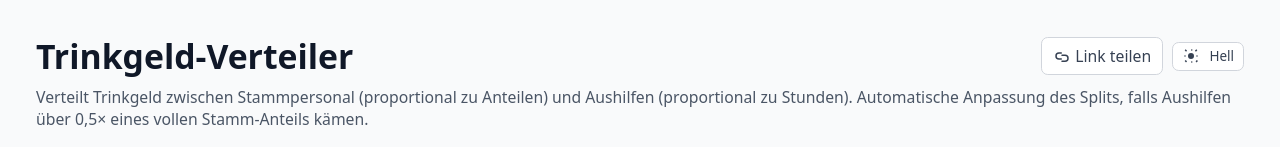
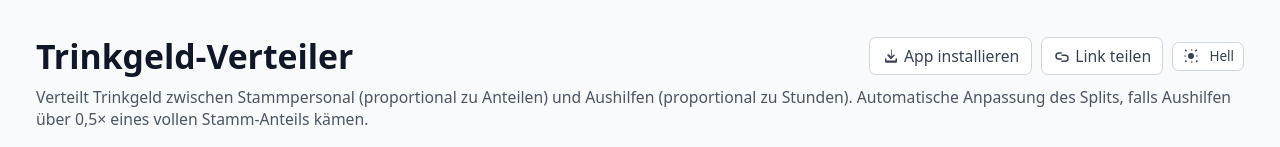
Before and after one commit to gorferma/trinkgeld-verteiler, a React (Vite) app: page / in a window 1280 px wide. Shown: the top 147 px of the page. Built offline with nearby package versions, Linux system fonts and the light colour scheme.

Commit message:
feat(pwa): desktop install help popover when no prompt is available (Chrome/Edge/Safari guidance)

```diff
--- a/src/App.tsx
+++ b/src/App.tsx
@@ -488,6 +488,7 @@ export default function App() {
   const [isStandalone, setIsStandalone] = useState<boolean>(false)
   const [showIosHelp, setShowIosHelp] = useState(false)
   const [installNotified, setInstallNotified] = useState(false)
+  const [showDesktopHelp, setShowDesktopHelp] = useState(false)
 
   useEffect(() => {
     const onBip = (e: Event) => {
@@ -513,7 +514,9 @@ export default function App() {
   }, [])
 
   const isIOS = () => /iPad|iPhone|iPod/.test(navigator.userAgent) && !(window as any).MSStream
-  const canShowInstall = !isStandalone && (installEvent !== null || isIOS())
+  const isMacSafari = () => /Macintosh;.*Mac OS X/.test(navigator.userAgent) && /Safari\//.test(navigator.userAgent) && !/Chrome\//.test(navigator.userAgent)
+  const isChromiumDesktop = () => /Windows|Linux|Macintosh/.test(navigator.userAgent) && (/Chrome\//.test(navigator.userAgent) || /Edg\//.test(navigator.userAgent))
+  const canShowInstall = !isStandalone && (installEvent !== null || isIOS() || isChromiumDesktop() || isMacSafari())
 
   async function handleInstallClick() {
     if (installEvent) {
@@ -528,10 +531,12 @@ export default function App() {
       } catch {/* ignore */}
       return
     }
-    // iOS: show help bubble
+    // Guidance per platform when no prompt available
     if (isIOS()) {
       setShowIosHelp(v => !v)
+      return
     }
+    setShowDesktopHelp(v => !v)
   }
 
   return (
@@ -552,6 +557,31 @@ export default function App() {
                 </svg>
                 <span>App installieren</span>
               </button>
+              {showDesktopHelp && !isIOS() && (
+                <div className="absolute right-0 mt-1 w-72 rounded-md border border-gray-300 dark:border-gray-700 bg-white dark:bg-gray-900 text-xs p-3 shadow z-50">
+                  <div className="font-medium mb-1">Auf Desktop installieren</div>
+                  {isChromiumDesktop() && (
+                    <ol className="list-decimal ml-4 space-y-1 text-gray-700 dark:text-gray-200">
+                      <li>In der Adressleiste auf das Installations‑Symbol klicken</li>
+                      <li>„Installieren“ bestätigen</li>
+                    </ol>
+                  )}
+                  {isMacSafari() && (
+                    <ol className="list-decimal ml-4 space-y-1 text-gray-700 dark:text-gray-200">
+                      <li>Menü „Ablage“ öffnen</li>
+                      <li>„Zum Dock hinzufügen…“ wählen</li>
+                      <li>Bestätigen</li>
+                    </ol>
+                  )}
+                  {!isChromiumDesktop() && !isMacSafari() && (
+                    <div className="text-gray-700 dark:text-gray-200">Dein Browser unterstützt evtl. keine PWA‑Installation. Nutze Chrome/Edge (Windows/Linux/macOS) oder Safari (macOS).</div>
+                  )}
+                  <button
+                    className="mt-2 text-emerald-700 dark:text-emerald-400 underline"
+                    onClick={() => setShowDesktopHelp(false)}
+                  >Schließen</button>
+                </div>
+              )}
               {showIosHelp && isIOS() && (
                 <div className="absolute right-0 mt-1 w-64 rounded-md border border-gray-300 dark:border-gray-700 bg-white dark:bg-gray-900 text-xs p-3 shadow z-50">
                   <div className="font-medium mb-1">Zum Home-Bildschirm hinzufügen</div>
```
